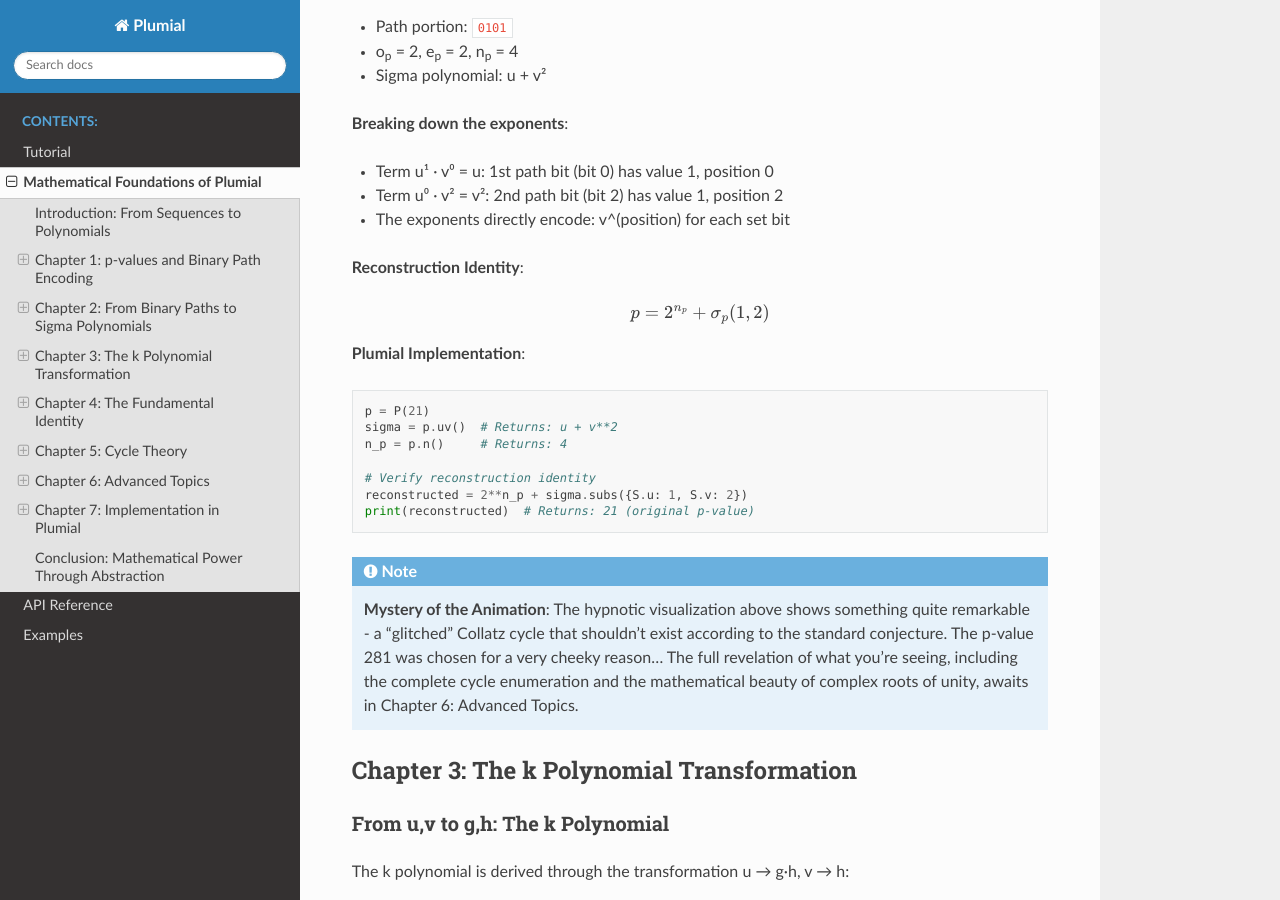
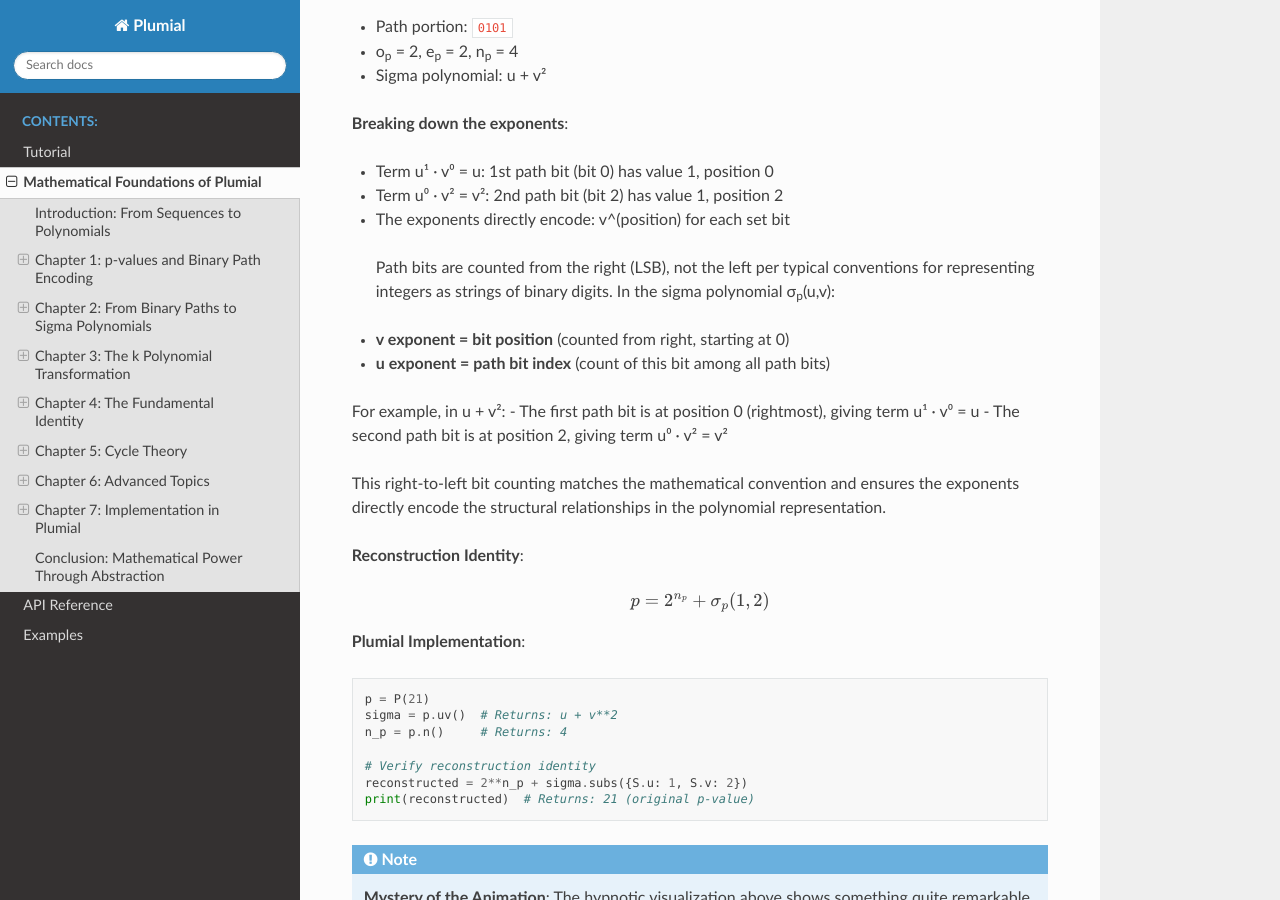
Before and after one commit to wildducktheories/plumial, a Sphinx documentation site: the page built from docs/mathematical_foundations.rst, in a window 1280 px wide and 900 px high, scrolled down 2844 px. Built offline with Sphinx 7.4.7 and the Read the Docs theme 3.1.0, drawn with Linux system fonts in a browser that asks for light colours; formulas are drawn with MathJax 3.

Commit message:
docs: correct misapprehensions about bit order

```diff
--- a/docs/mathematical_foundations.rst
+++ b/docs/mathematical_foundations.rst
@@ -113,6 +113,17 @@ This creates a natural correspondence between the binary structure and polynomia
 - Term u¹ · v⁰ = u: 1st path bit (bit 0) has value 1, position 0
 - Term u⁰ · v² = v²: 2nd path bit (bit 2) has value 1, position 2
 - The exponents directly encode: v^(position) for each set bit
+
+ Path bits are counted from the right (LSB), not the left per typical conventions for representing integers as strings of binary digits. In the sigma polynomial σ\ :sub:`p`\(u,v):
+
+- **v exponent = bit position** (counted from right, starting at 0)
+- **u exponent = path bit index** (count of this bit among all path bits)
+
+For example, in u + v²:
+- The first path bit is at position 0 (rightmost), giving term u¹ · v⁰ = u
+- The second path bit is at position 2, giving term u⁰ · v² = v²
+
+This right-to-left bit counting matches the mathematical convention and ensures the exponents directly encode the structural relationships in the polynomial representation.
 
 **Reconstruction Identity**:
 
```
